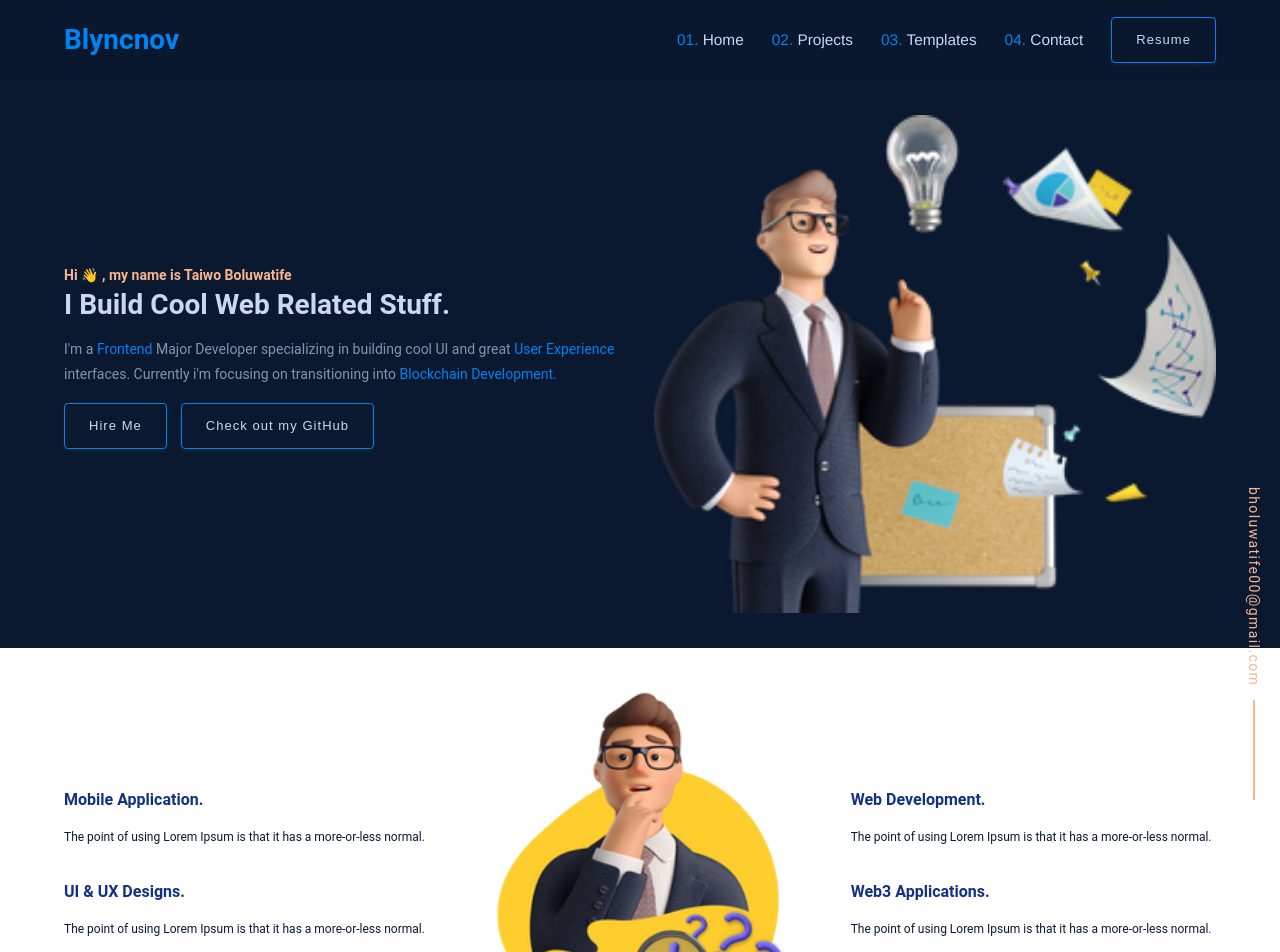
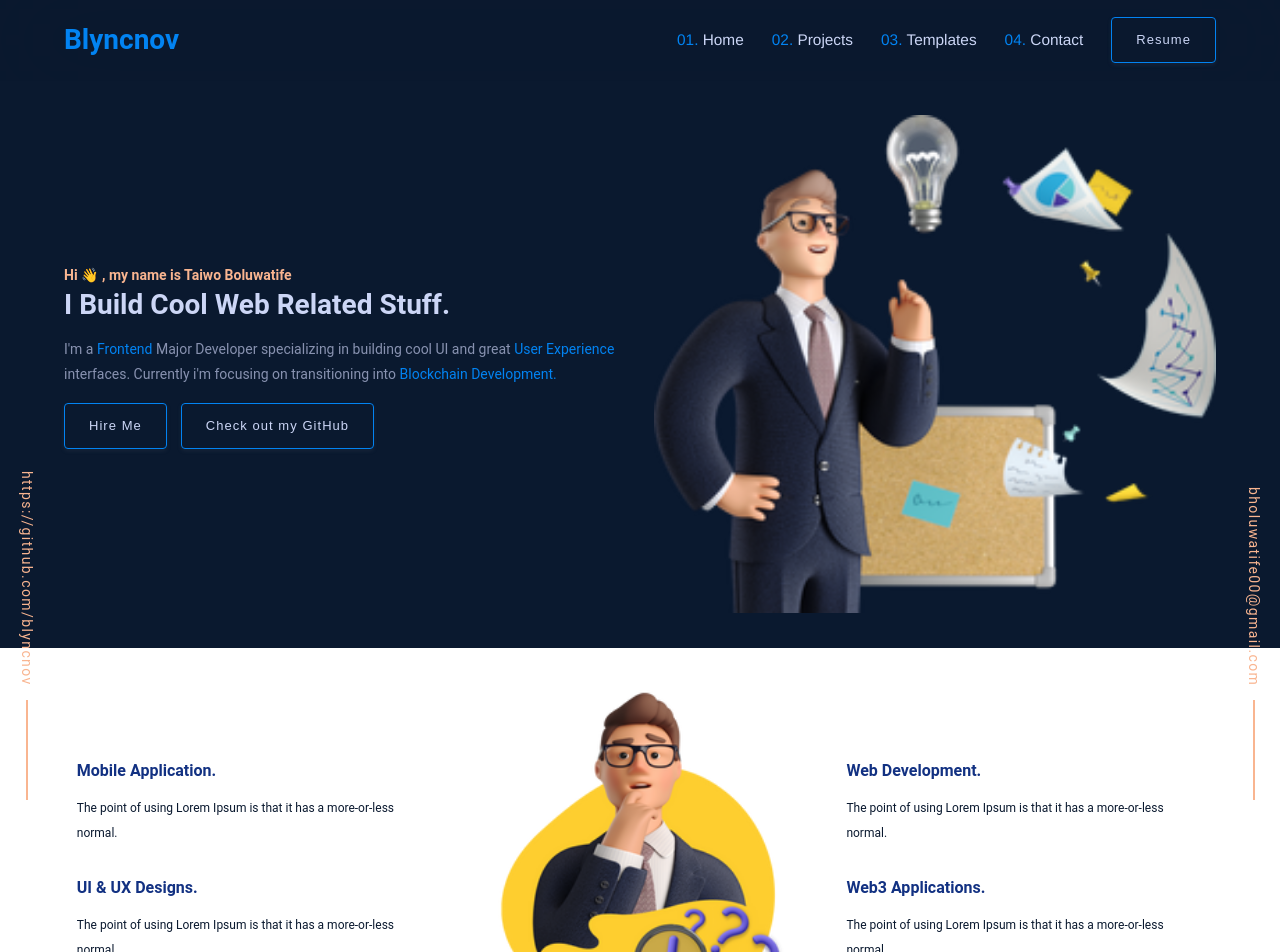
Before and after one commit to blyncnov/portfolioXd, a Next.js app: page / in a window 1280 px wide. Shown: the top 952 px of the page. Built offline with nearby package versions, Linux system fonts and the light colour scheme.

Commit message:
blyncnov portfolio website redesign v7 services clean v9

```diff
--- a/components/FloatComponents.jsx
+++ b/components/FloatComponents.jsx
@@ -19,10 +19,12 @@ color: #F9B590;
 const FloatAbsolute = styled.div`
 position: fixed;
 bottom: 0;
-right: 1em;
+right: ${({ right }) => right ? right : "1em"};
+left: ${({ left }) => left ? left : "none"};
 
 @media (max-width: 768px) {
     right: 0;
+ left: ${({ left }) => left ? "0" : "none"};
 }
 
 `
@@ -43,14 +45,14 @@ div{
 
 `
 
-const FloatComponents = () => {
+const FloatComponents = ({ value, left, right }) => {
     return (
         <>
-            <FloatAbsolute>
+            <FloatAbsolute left={left} right={right}>
                 <FloatBox>
                     <InnerFloatBox>
                         <Paragraph color="#F9B590">
-                            bholuwatife00@gmail.com
+                            <a style={{ color: "inherit" }} href="https://github.com/blyncnov">  {value} </a>
                         </Paragraph>
                         <div></div>
                     </InnerFloatBox>
--- a/components/Services.jsx
+++ b/components/Services.jsx
@@ -19,7 +19,7 @@ const Services = () => {
     return (
         <>
             <ServicesContainer>
-                <Constraints Max="90%">
+                <Constraints Max="88%">
                     <Section>
                         <SectionInner>
                             <Divider>
--- a/pages/index.js
+++ b/pages/index.js
@@ -10,14 +10,16 @@ export default function Home() {
     <>
       <Head>
         <title>Create Next App</title>
-        <meta name="description" content="Generated by create next app" />
+        <meta name="description" content="Blyncnov - Frontend Developer Portfolio" />
         <link rel="icon" href="/favicon.ico" />
       </Head>
 
       <Navigation />
       <HeroIntro />
       <Services/>
- <FloatComponents/>
+      <FloatComponents  value="bholuwatife00@gmail.com"/>
+      <FloatComponents left="1em" right="0" value="https://github.com/blyncnov" />
+
     </>
   )
 }
```
